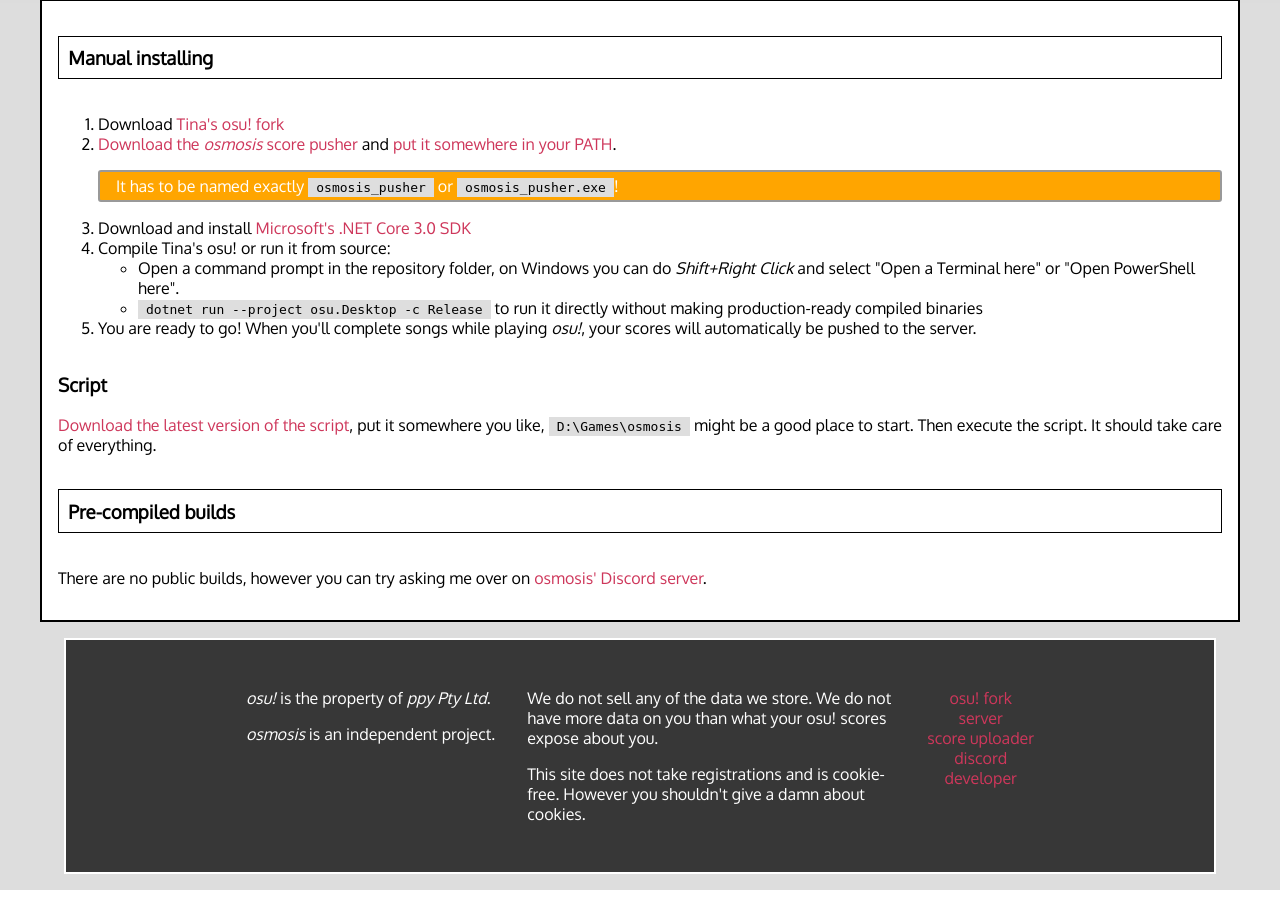
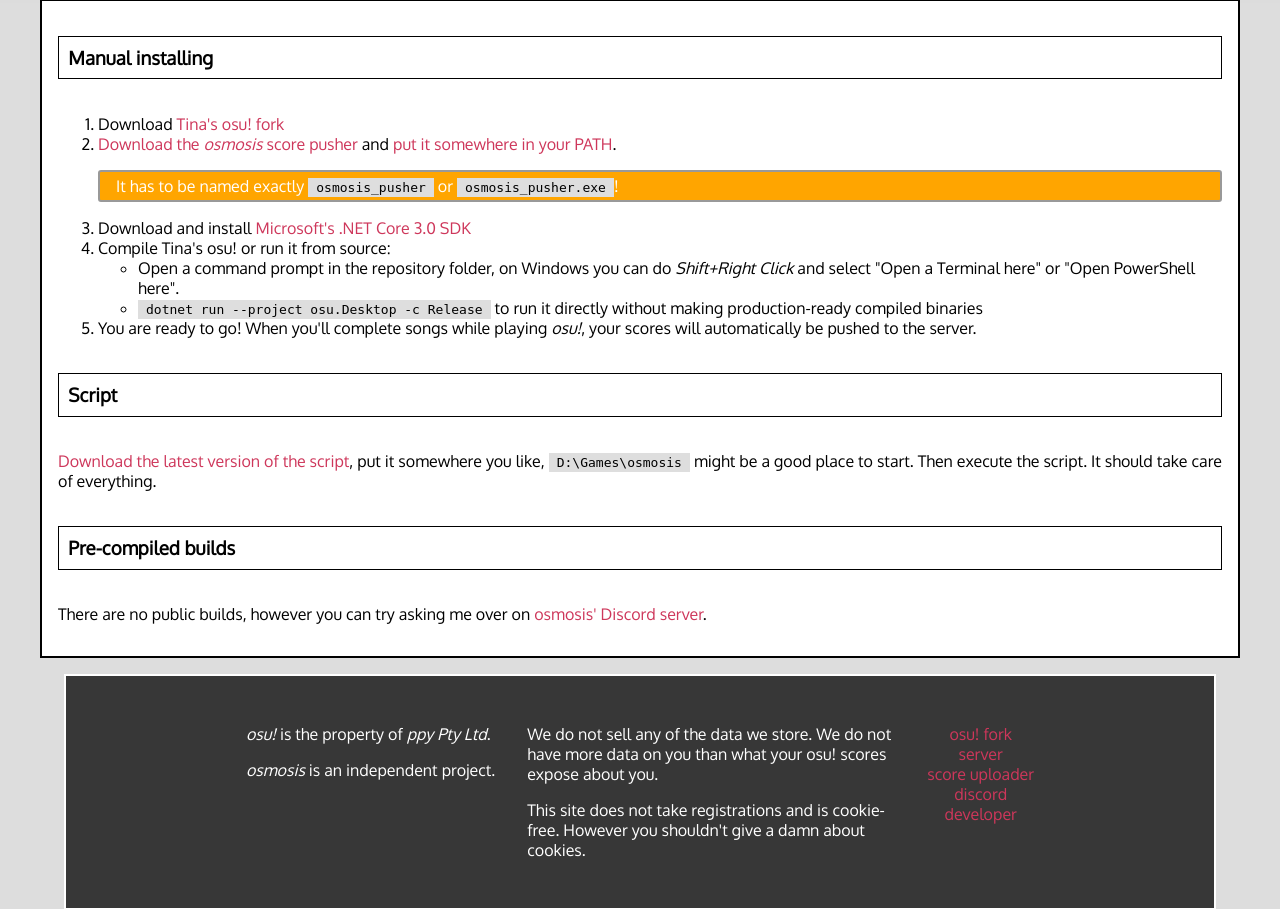
Before and after one commit to Tina-otoge/osmosis-server, a Flask app: page /tutorial in a window 1280 px wide. Shown: the part 102-1011 px from the top of the page. Run offline with Flask 2, Linux system fonts and the light colour scheme; some libraries are stand-ins or nearby versions.

Commit message:
typo conten => content

```diff
--- a/app/templates/tutorial.html
+++ b/app/templates/tutorial.html
@@ -36,7 +36,7 @@
 		</ol>
 	</div>
 </div>
-<div id="script" class="conten-block">
+<div id="script" class="content-block">
 	<h3 class="title">Script</h3>
 	<div class="content">
 		<p>
```
